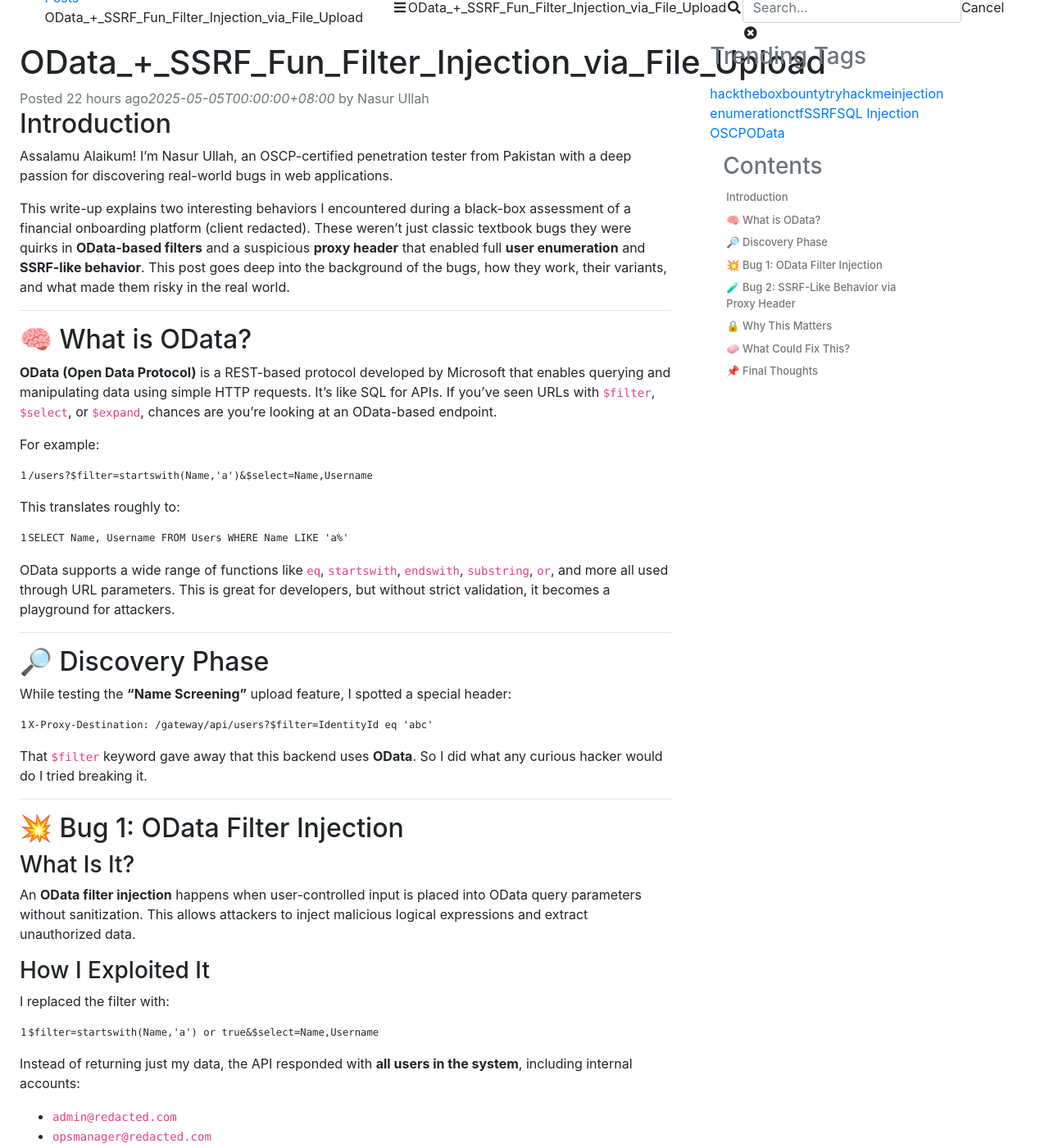
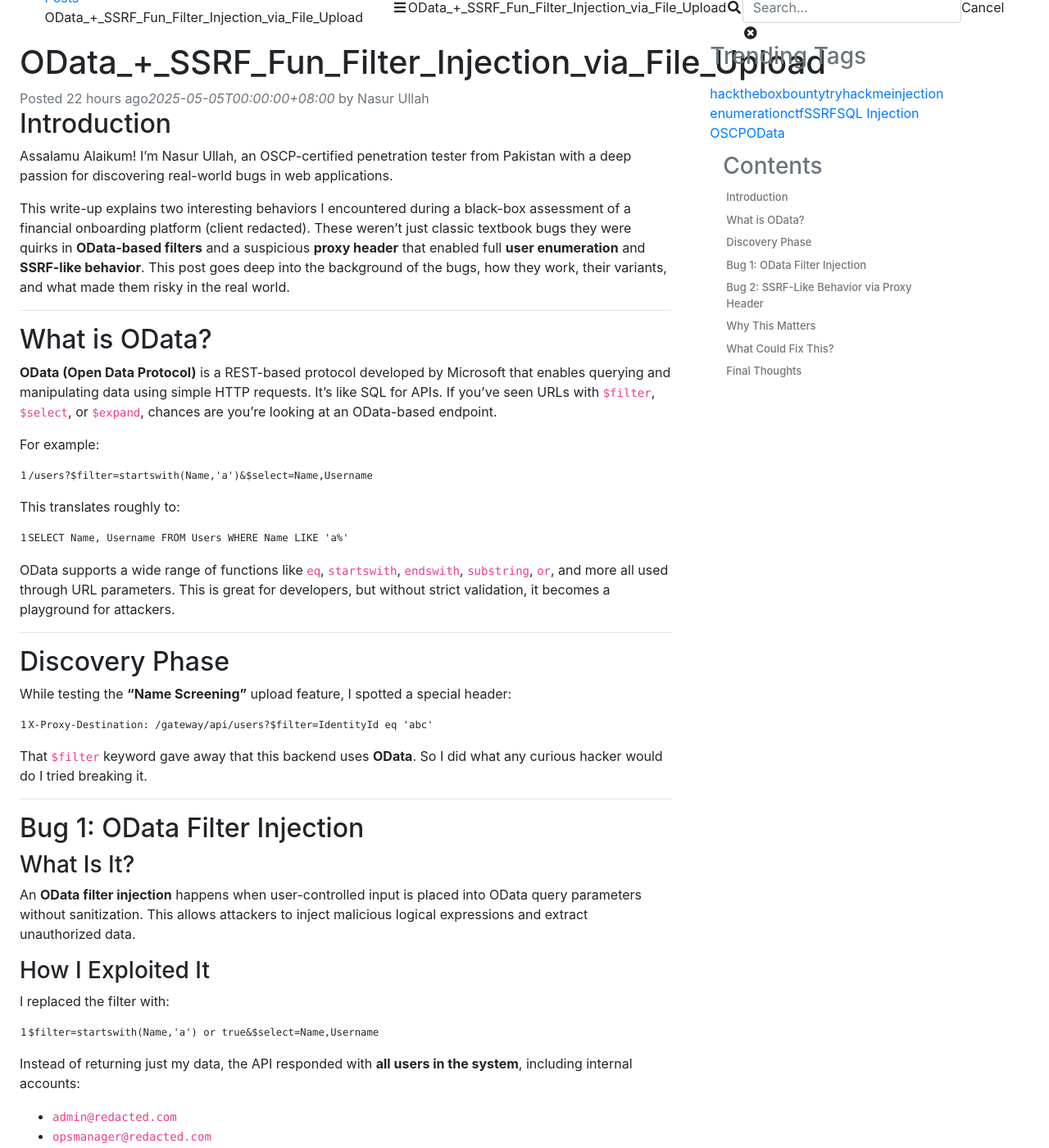
Before and after one commit to Spy0x7/Spy0x7.github.io, a Jekyll site: the page built from _posts/2025-5-5-OData-SSRF-Fun-Filter-Injection-via-File-Upload.md, in a window 1280 px wide and 1400 px high, scrolled down 746 px. Shown: the whole window at 82% size. Built offline with Jekyll 4.4.1, drawn with Linux system fonts in a browser that asks for light colours; nearby versions of some CDN libraries; comment, search, counter and statistics services are not loaded; some of the changed text lies outside the part shown.

```diff
--- a/_posts/2025-5-5-OData-SSRF-Fun-Filter-Injection-via-File-Upload.md
+++ b/_posts/2025-5-5-OData-SSRF-Fun-Filter-Injection-via-File-Upload.md
@@ -14,7 +14,7 @@ This write-up explains two interesting behaviors I encountered during a black-bo
 
 ---
 
-## 🧠 What is OData?
+## What is OData?
 
 **OData (Open Data Protocol)** is a REST-based protocol developed by Microsoft that enables querying and manipulating data using simple HTTP requests. It’s like SQL for APIs. If you’ve seen URLs with `$filter`, `$select`, or `$expand`, chances are you’re looking at an OData-based endpoint.
 
@@ -33,7 +33,7 @@ OData supports a wide range of functions like `eq`, `startswith`, `endswith`, `s
 
 ---
 
-## 🔎 Discovery Phase
+## Discovery Phase
 
 While testing the **“Name Screening”** upload feature, I spotted a special header:
 
@@ -45,7 +45,7 @@ That `$filter` keyword gave away that this backend uses **OData**. So I did what
 
 ---
 
-## 💥 Bug 1: OData Filter Injection
+## Bug 1: OData Filter Injection
 
 ### What Is It?
 
@@ -88,7 +88,7 @@ If a server does not validate **functions, logic, or selected fields**, attacker
 
 ---
 
-## 🧪 Bug 2: SSRF-Like Behavior via Proxy Header
+## Bug 2: SSRF-Like Behavior via Proxy Header
 
 ### What Is SSRF?
 
@@ -127,7 +127,7 @@ This behavior is not full SSRF exploitation, but it’s **functionally similar**
 
 ---
 
-## 🔒 Why This Matters
+## Why This Matters
 
 These two bugs are **low-hanging but high-impact**:
 
@@ -138,7 +138,7 @@ Together, they expose internal logic and increase the attacker’s surface area.
 
 ---
 
-## 🧼 What Could Fix This?
+## What Could Fix This?
 
 - Strict validation of all `$filter` expressions (no logic operators, no wildcards)
 - Block `X-Proxy-*` headers from being user-controlled
@@ -147,7 +147,7 @@ Together, they expose internal logic and increase the attacker’s surface area.
 
 ---
 
-## 📌 Final Thoughts
+## Final Thoughts
 
 This was one of those bugs where nothing “crashed,” but everything leaked. It’s a good reminder that:
 
@@ -157,4 +157,4 @@ This was one of those bugs where nothing “crashed,” but everything leaked. I
 
 Thanks for reading! More write-ups coming soon, inshaAllah.
 
-Stay curious & hack ethically 💻
+Stay curious & hack ethically
```
Also changed, not shown: other parts of _posts/2025-5-5-OData-SSRF-Fun-Filter-Injection-via-File-Upload.md (+1 -1 lines).
